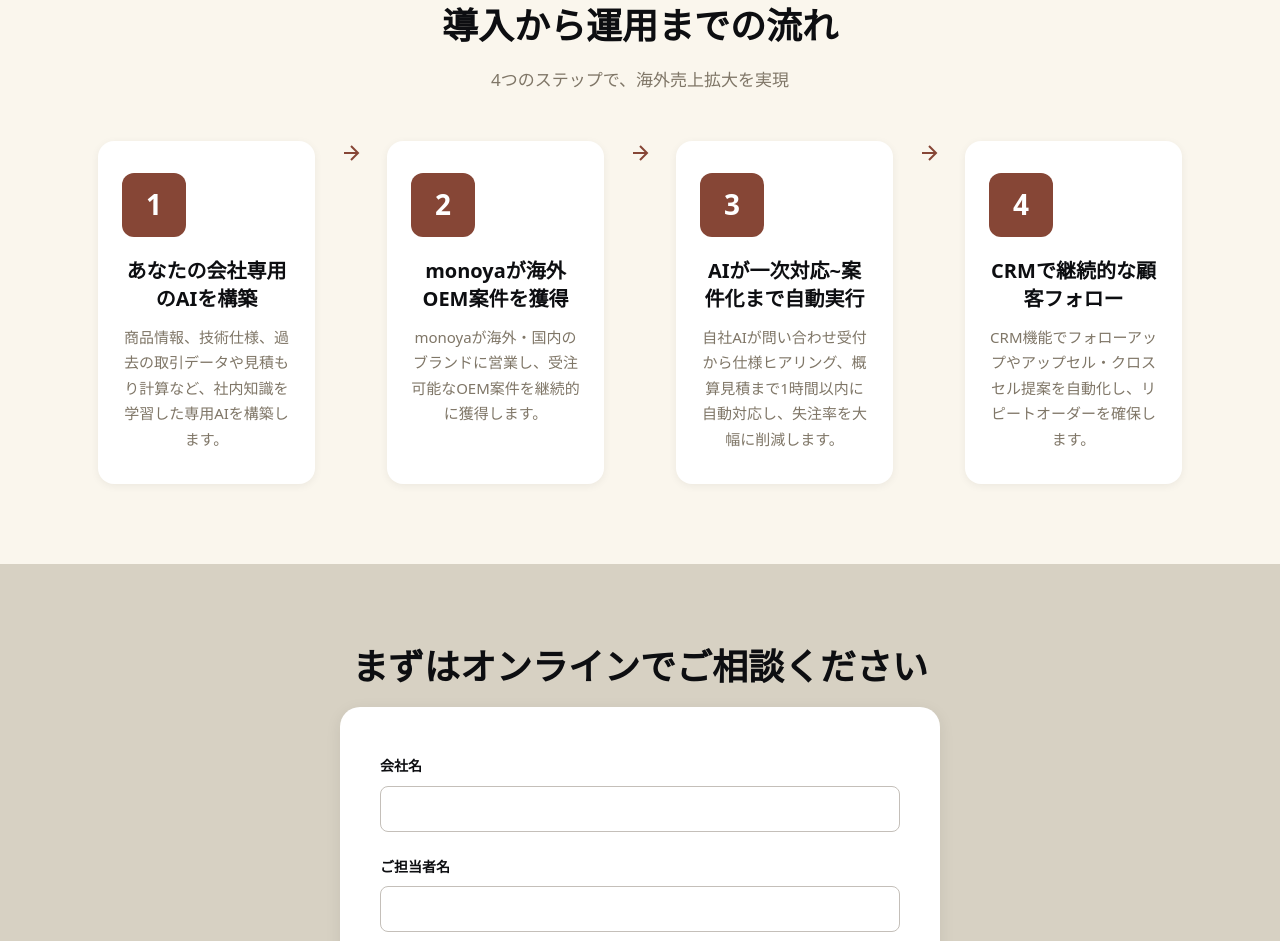
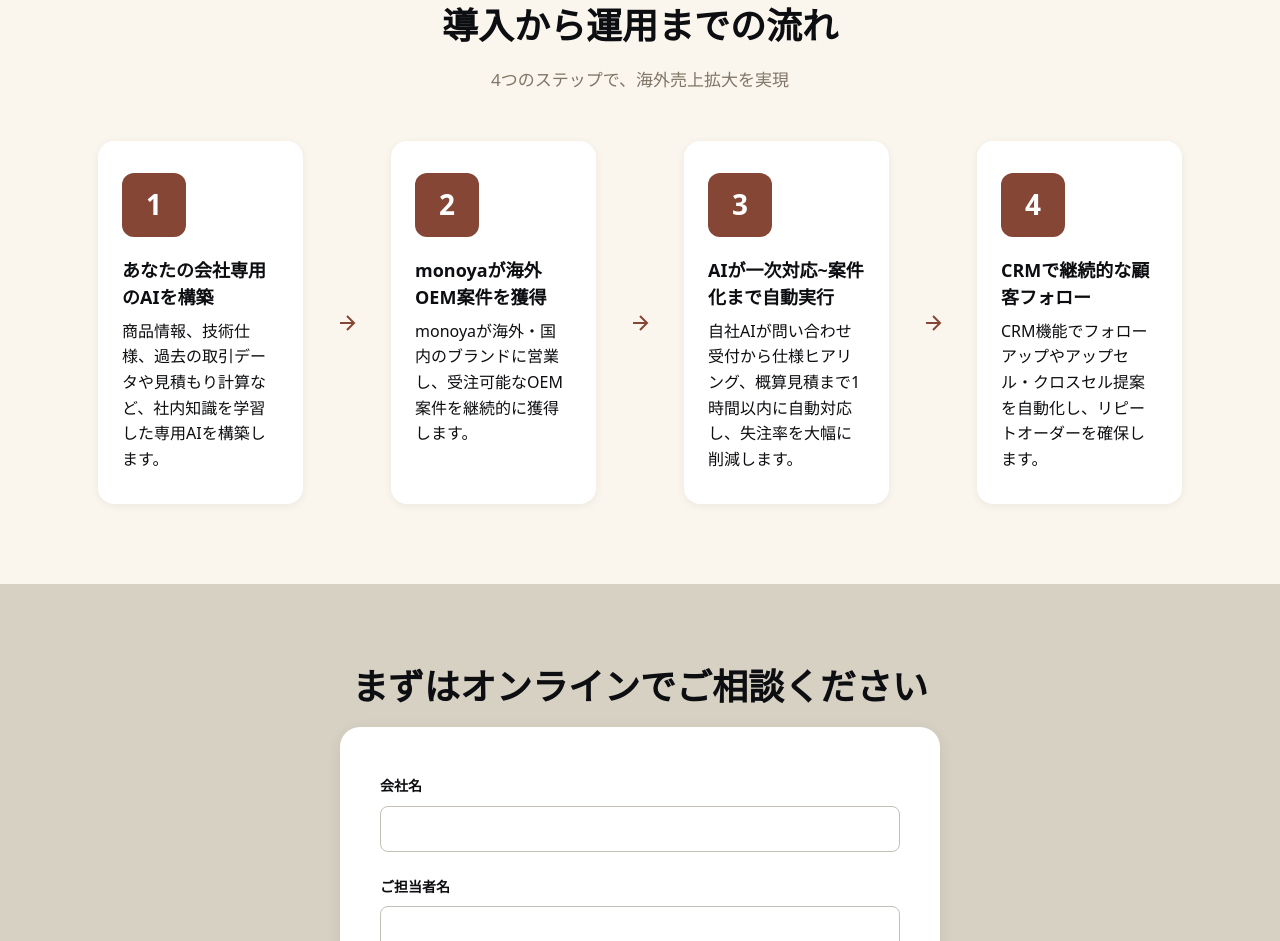
Before and after one commit to tomor323/monoya-connect-website, a plain HTML site: page index.html in a window 1280 px wide. Shown: the part 3799-4740 px from the top of the page. Drawn offline with Linux system fonts and the light colour scheme.

Commit message:
Flow: center arrows, left-align text, add spacing under titles

```diff
--- a/styles.css
+++ b/styles.css
@@ -758,9 +758,10 @@ a {
     border-radius: var(--radius);
     padding: 32px 24px;
     box-shadow: var(--shadow-sm);
-    text-align: center;
+    text-align: left;
     display: flex;
     flex-direction: column;
+    align-items: flex-start; /* numbers stay centered in their own circle; text left-aligned */
 }
 
 .step-number {
@@ -779,22 +780,22 @@ a {
 }
 
 .step-title {
-    font-size: 20px;
-    font-weight: 700;
+    font-size: 18px;
+    font-weight: 600;
     color: var(--urushi);
-    line-height: 1.4;
-    margin-bottom: 12px;
+    line-height: 1.5;
+    text-align: left;
+    margin-bottom: 8px; /* space between title and description */
 }
 
 .step-description {
-    font-size: 15px;
-    color: var(--clay);
-    line-height: 1.7;
+    text-align: left;
 }
 
 .flow-arrow {
     display: flex;
     justify-content: center;
+    align-items: center; /* vertically center arrows between cards */
     color: var(--rust);
     transform: rotate(90deg);
 }
@@ -1126,6 +1127,7 @@ body {
     .flow-arrow {
         transform: rotate(0deg);
         flex-shrink: 0;
+        margin: 0 8px; /* a bit of spacing between cards */
     }
 
     .section-title {
```
